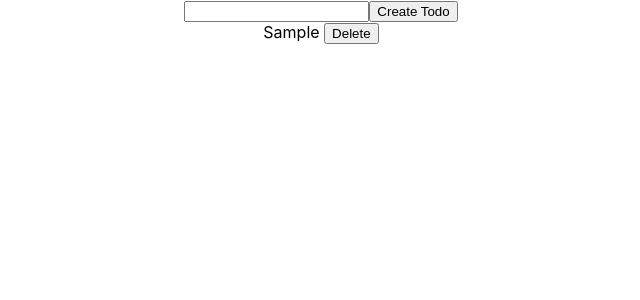
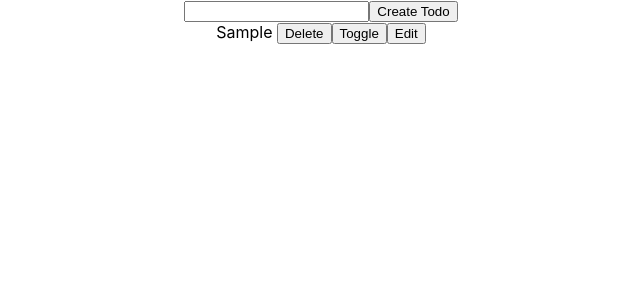
Before and after one commit to dallenpyrah/react-redux-todo, a React (Create React App) app: page / in a window 1280 px wide. Both pictures are taken after typing "Sample" into the empty fields and a click on the button "Create Todo". Shown: the top 300 px of the page, without its empty margins (319-959 px from the left). Built offline with nearby package versions, Linux system fonts and the light colour scheme.

Commit message:
Finished the todos

```diff
--- a/src/features/todo/Todo.js
+++ b/src/features/todo/Todo.js
@@ -4,6 +4,8 @@ import { create, edit, remove, toggleComplete } from './TodoSlice'
 
 const Todo = () => {
     const [inputText, setInputText] = useState('')
+    const [editText, setEditText] = useState('')
+    const [isEditingTodo, setIsEditingTodo] = useState(-1)
     const dispatch = useDispatch()
     const todos = useSelector(state => state.todos)
 
@@ -14,9 +16,29 @@ const Todo = () => {
         setInputText('')
     }
 
+    // Had to put in an (e) event and then a prevent default because when I created a todo it would also delete it automatically
+
     const handleRemove = (id) => (e) => {
         e.preventDefault()
         dispatch(remove(id))
+    }
+
+    const handleToggle = (id) => (e) => {
+        e.preventDefault()
+        dispatch(toggleComplete(id))
+    }
+
+    const handleEdit = (id) => (e) => {
+        e.preventDefault()
+        setIsEditingTodo(id)
+    }
+
+    const handleUpdate = (e) => {
+        e.preventDefault()
+        dispatch(edit({ id: isEditingTodo, description: editText }))
+
+        setIsEditingTodo(-1)
+        setEditText('')
     }
 
     return (
@@ -27,8 +49,15 @@ const Todo = () => {
             </form>
             {todos.map(todo =>(
                 <div key={todo.id}>
+                    {isEditingTodo === todo.id ? ( <form onSubmit={handleUpdate}>
+                        <input onChange={e => setEditText(e.target.value)} value={editText}/>
+                        <button type="submit">Edit</button>
+                         </form>) : <div>
                     {todo.description} {todo.isComplete ? "DONE" : ""}
                     <button onClick={handleRemove(todo.id)}>Delete</button>
+                    <button onClick={handleToggle(todo.id)}>Toggle</button>
+                    <button onClick={handleEdit(todo.id)}>Edit</button>
+                    </div>}
                 </div>
             ))}
         </div>
```
